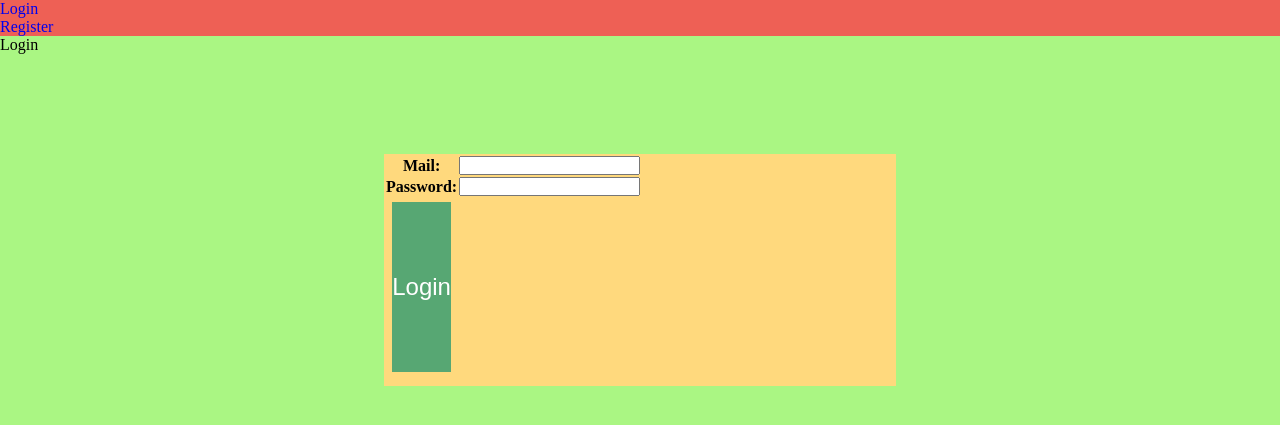
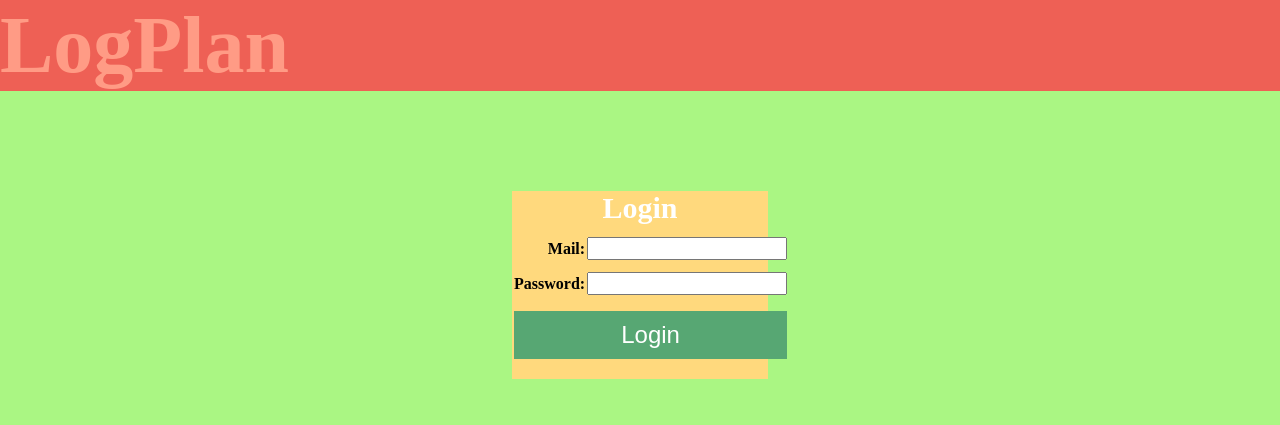
Before and after one commit to VeryThankYou/LogPlan, a PHP site: page /login.php in a window 1280 px wide. Shown: the top 425 px of the page. Run offline with PHP 8.4, Linux system fonts and the light colour scheme; lists and menus that the app fills with data are empty.

Commit message:
login er done eller noget
Nu er login også acceptable.
Ændres måske når breakpoint introduceres.

Meget kode til register er skrevet her

```diff
--- a/css/main.css
+++ b/css/main.css
@@ -18,7 +18,7 @@ body, html {
     background-color: #AAf683
 }
 
-.inputBox {
+.inputBox_index {
     background-color: #ffd97d;
     margin: 100px 30%;
     width: 40%;
@@ -26,31 +26,67 @@ body, html {
     text-align: center;
 }
 
-.inputBox h1 {
+.inputBox_index h1 {
     color: white;
     font-size: 30px;
-
 }
 
-.indexLink {
-    background-color: #57a773;
-    display: inline-block;
-}
-
-input[type=submit] {
+.inputBox_index input[type=submit] {
     font-size: x-large;
     background-color: #57a773;
     border: none;
     color: white;
     min-width: 44%;
     min-height: 170px;
-    text-decoration: none;
     margin: auto;
     margin-top: 4px;
     margin-bottom: 12px;
     cursor: pointer;
 }
 
+.inputBox_regIn {
+    background-color: #ffd97d;
+    margin: 100px 40%;
+    width: 20%;
+    justify-content: center;
+    text-align: center;
+}
+
+.inputBox_regIn h1 {
+    color: white;
+    font-size: 30px;
+}
+
+.table_regIn {
+    margin: auto;
+    margin-top: 10px;
+    text-align: right;
+}
+
+.table_regIn input[type=text], input[type=password] {
+    padding: 2px 4px;
+    width: 200px;
+}
+
+.table_regIn th {
+    padding-bottom: 10px;
+}
+
+.inputBox_regIn input[type=submit] {
+    font-size: x-large;
+    background-color: #57a773;
+    border: none;
+    color: white;
+    width: 100%;
+    margin: auto;
+    margin-top: 4px;
+    margin-bottom: 8px;
+    padding: 10px;
+    cursor: pointer;
+}
+
+/*
 @media only screen and (max-width: 768){
 
 }
+*/
--- a/index.php
+++ b/index.php
@@ -31,7 +31,7 @@ if ($_SERVER["REQUEST_METHOD"] == "POST") {
     <h1>LogPlan</h1>
   </div>
 
-  <div class="inputBox">
+  <div class="inputBox_index">
     <h1>Login or register</h1>
     <form method="POST">
       <input type="submit" name="login" value="Login">
--- a/login.php
+++ b/login.php
@@ -47,22 +47,15 @@ if(!empty( $_POST['email'] ) && !empty( $_POST['pw'] )) {
 <body>
 
   <div class="header">
-    <ul>
-      <a href="login.php"><li>Login</li></a>
-      <a href="register.php"><li>Register</li></a>
-    </ul>
+    <h1>LogPlan</h1>
   </div>
 
 
-  <div class="inputPage">
 
-    <div class="nameBar">
-      <p>Login</p>
-    </div>
-
-    <div class="inputBox">
+  <div class="inputBox_regIn">
+    <h1>Login</h1>
     <form method="POST">
-        <table>
+      <table class="table_regIn">
 
         <tr>
           <th>Mail: <br/></th>
@@ -70,17 +63,17 @@ if(!empty( $_POST['email'] ) && !empty( $_POST['pw'] )) {
         </tr>
 
         <tr>
-            <th>Password: <br /></th>
+          <th>Password: <br/></th>
           <th><input type="password" name="pw" /></th>
         </tr>
 
         <tr>
-            <th><input type="submit" value="Login" /> </th>
+          <th colspan="2"><input type="submit" value="Login" /> </th>
         </tr>
 
       </table>
     </form>
   </div>
-  </div>
+
 </body>
 </html>
```
Lines whose indentation alone changed are shown as unchanged.
